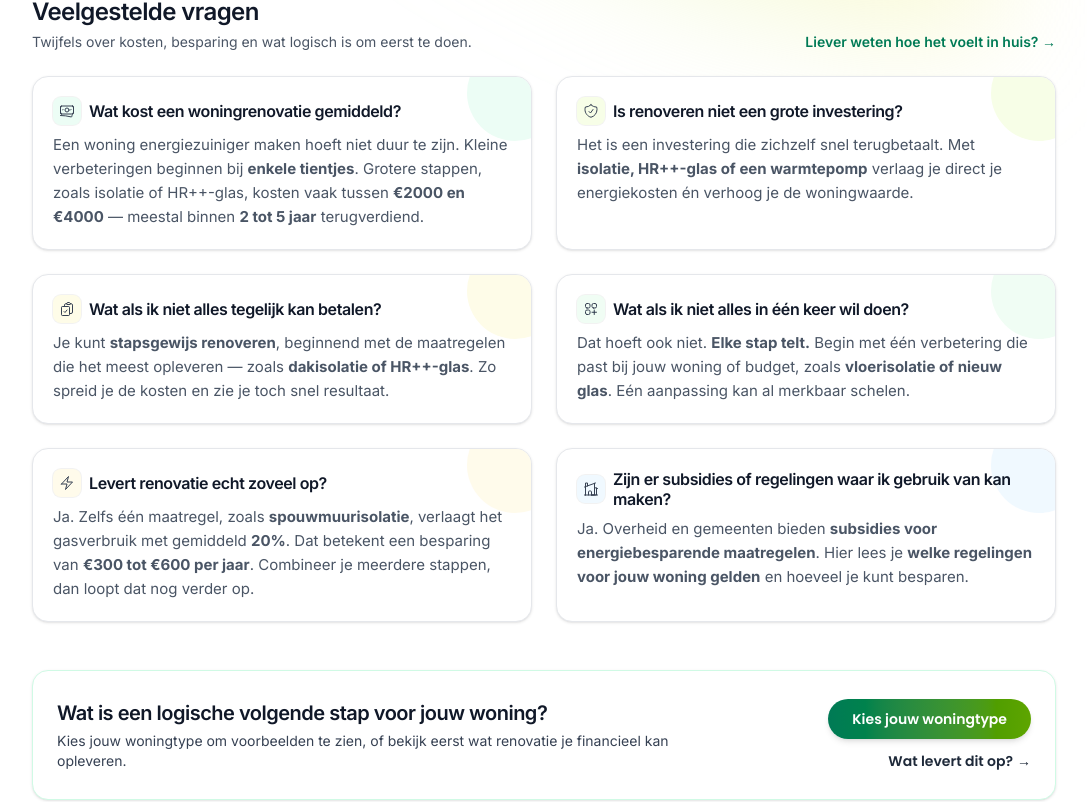
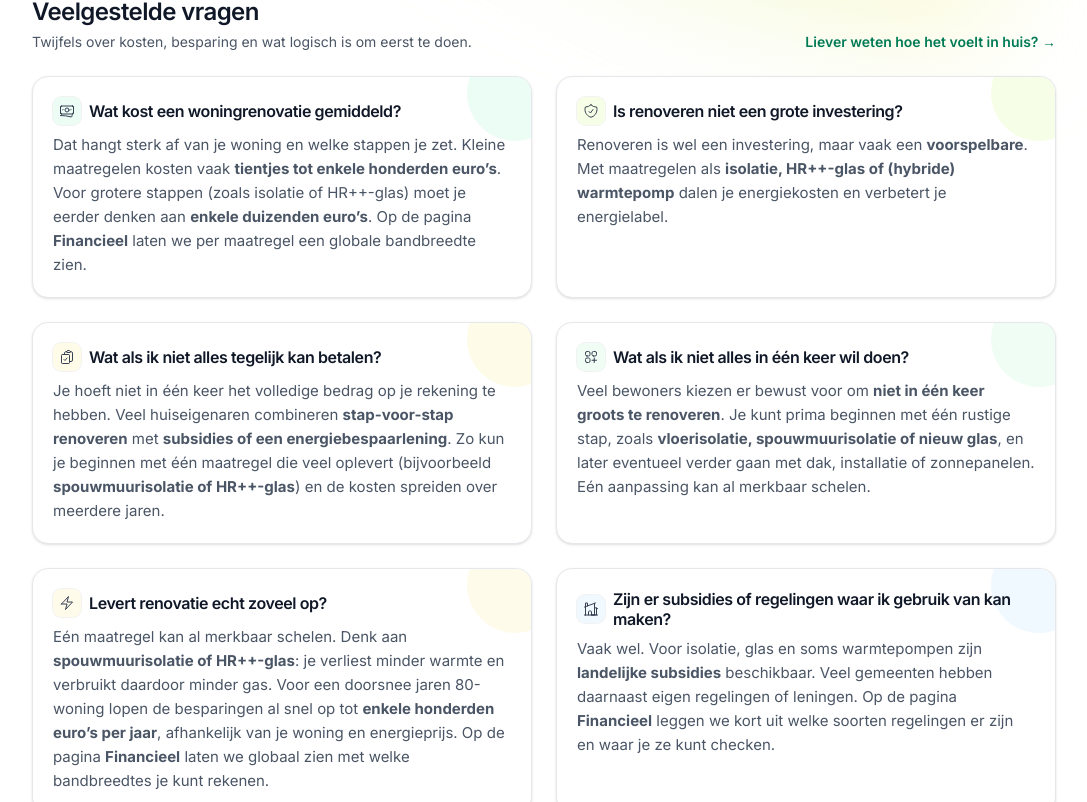
Before and after one commit to tjmichiels/renoveerjewoning, a Next.js app: page / in a window 1280 px wide. Shown: the part 579-1381 px from the top of the page, without its empty margins (96-1183 px from the left). Built offline with nearby package versions, Linux system fonts and the light colour scheme.

Commit message:
FAQ verbeterd

```diff
--- a/app/components/faq/SocialProofStrip.tsx
+++ b/app/components/faq/SocialProofStrip.tsx
@@ -11,7 +11,7 @@ export default function SocialProofStrip() {
                 </h2>
 
                 <p className="mt-2 text-sm text-emerald-900">
-                    Veel mensen beginnen niet met een grote verbouwing, maar met één stap die snel iets oplevert.
+                    Veel mensen beginnen niet met een grote verbouwing, maar met één maatregel die relatief snel iets oplevert.
                 </p>
 
                 <ul className="mt-2 space-y-1.5 text-sm text-emerald-900">
--- a/app/content/faqs.tsx
+++ b/app/content/faqs.tsx
@@ -20,9 +20,12 @@ export const faqTopSix: FaqEntry[] = [
         q: "Wat kost een woningrenovatie gemiddeld?",
         a: (
             <>
-                Een woning energiezuiniger maken hoeft niet duur te zijn. Kleine verbeteringen beginnen bij{" "}
-                <strong>enkele tientjes</strong>. Grotere stappen, zoals isolatie of HR++-glas, kosten vaak tussen{" "}
-                <strong>€2000 en €4000</strong> — meestal binnen <strong>2 tot 5 jaar</strong> terugverdiend.
+                Dat hangt sterk af van je woning en welke stappen je zet. Kleine
+                maatregelen kosten vaak <strong>tientjes tot enkele honderden euro’s</strong>.
+                Voor grotere stappen (zoals isolatie of HR++-glas) moet je eerder denken
+                aan <strong>enkele duizenden euro’s</strong>. Op de pagina{" "}
+                <strong>Financieel</strong> laten we per maatregel
+                een globale bandbreedte zien.
             </>
         ),
         Icon: BanknotesIcon,
@@ -31,9 +34,10 @@ export const faqTopSix: FaqEntry[] = [
         q: "Is renoveren niet een grote investering?",
         a: (
             <>
-                Het is een investering die zichzelf snel terugbetaalt. Met <strong>isolatie, HR++-glas of een
-                warmtepomp</strong>{" "}
-                verlaag je direct je energiekosten én verhoog je de woningwaarde.
+                Renoveren is wel een investering, maar vaak een{" "}
+                <strong>voorspelbare</strong>. Met maatregelen als{" "}
+                <strong>isolatie, HR++-glas of (hybride) warmtepomp</strong> dalen je
+                energiekosten en verbetert je energielabel.
             </>
         ),
         Icon: ShieldCheckIcon,
@@ -42,9 +46,13 @@ export const faqTopSix: FaqEntry[] = [
         q: "Wat als ik niet alles tegelijk kan betalen?",
         a: (
             <>
-                Je kunt <strong>stapsgewijs renoveren</strong>, beginnend met de maatregelen die het meest opleveren —
-                zoals{" "}
-                <strong>dakisolatie of HR++-glas</strong>. Zo spreid je de kosten en zie je toch snel resultaat.
+                Je hoeft niet in één keer het volledige bedrag op je rekening te hebben.
+                Veel huiseigenaren combineren{" "}
+                <strong>stap-voor-stap renoveren</strong> met{" "}
+                <strong>subsidies of een energiebespaarlening</strong>.
+                Zo kun je beginnen met één maatregel die veel oplevert (bijvoorbeeld
+                <strong> spouwmuurisolatie of HR++-glas</strong>) en de kosten
+                spreiden over meerdere jaren.
             </>
         ),
         Icon: ClipboardDocumentCheckIcon,
@@ -53,9 +61,13 @@ export const faqTopSix: FaqEntry[] = [
         q: "Wat als ik niet alles in één keer wil doen?",
         a: (
             <>
-                Dat hoeft ook niet. <strong>Elke stap telt.</strong> Begin met één verbetering die past bij jouw woning
-                of budget, zoals{" "}
-                <strong>vloerisolatie of nieuw glas</strong>. Eén aanpassing kan al merkbaar schelen.
+
+                Veel bewoners kiezen er bewust voor om{" "}
+                <strong>niet in één keer groots te renoveren</strong>.
+                Je kunt prima beginnen met één rustige stap, zoals{" "}
+                <strong>vloerisolatie, spouwmuurisolatie of nieuw glas</strong>,
+                en later eventueel verder gaan met dak, installatie of zonnepanelen.
+                Eén aanpassing kan al merkbaar schelen.
             </>
         ),
         Icon: SquaresPlusIcon,
@@ -64,10 +76,13 @@ export const faqTopSix: FaqEntry[] = [
         q: "Levert renovatie echt zoveel op?",
         a: (
             <>
-                Ja. Zelfs één maatregel, zoals <strong>spouwmuurisolatie</strong>, verlaagt het gasverbruik
-                met gemiddeld <strong>20%</strong>. Dat betekent een besparing van <strong>€300 tot €600 per
-                jaar</strong>.
-                Combineer je meerdere stappen, dan loopt dat nog verder op.
+                Eén maatregel kan al merkbaar schelen. Denk aan{" "}
+                <strong>spouwmuurisolatie of HR++-glas</strong>: je verliest minder warmte
+                en verbruikt daardoor minder gas. Voor een doorsnee jaren 80-woning lopen
+                de besparingen al snel op tot <strong>enkele honderden euro’s per jaar</strong>,
+                afhankelijk van je woning en energieprijs. Op de pagina{" "}
+                <strong>Financieel</strong> laten we globaal zien
+                met welke bandbreedtes je kunt rekenen.
             </>
         ),
         Icon: BoltIcon,
@@ -76,9 +91,11 @@ export const faqTopSix: FaqEntry[] = [
         q: "Zijn er subsidies of regelingen waar ik gebruik van kan maken?",
         a: (
             <>
-                Ja. Overheid en gemeenten bieden <strong>subsidies voor energiebesparende maatregelen</strong>. Hier
-                lees je{" "}
-                <strong>welke regelingen voor jouw woning gelden</strong> en hoeveel je kunt besparen.
+                Vaak wel. Voor isolatie, glas en soms warmtepompen zijn{" "}
+                <strong>landelijke subsidies</strong> beschikbaar. Veel gemeenten hebben
+                daarnaast eigen regelingen of leningen. Op de pagina{" "}
+                <strong>Financieel</strong> leggen we kort uit
+                welke soorten regelingen er zijn en waar je ze kunt checken.
             </>
         ),
         Icon: HomeModernIcon,
--- a/app/faq/page.tsx
+++ b/app/faq/page.tsx
@@ -33,7 +33,7 @@ export default function FaqPage() {
                 <div className="mx-auto max-w-5xl mt-6">
                     <div className="rounded-lg border border-emerald-100 bg-emerald-50/60 px-4 py-3 text-sm text-gray-800">
                         <p>
-                            Heb je de vragen op de homepage al gezien?{" "}
+                            Heb je de eerste vragen al gezien op de homepage?{" "}
                             <a
                                 href="#more"
                                 className="font-semibold text-emerald-700 hover:text-emerald-900"
```
Also changed, not shown: app/woningtypes/[type]/page.tsx (+0 -19 lines).
